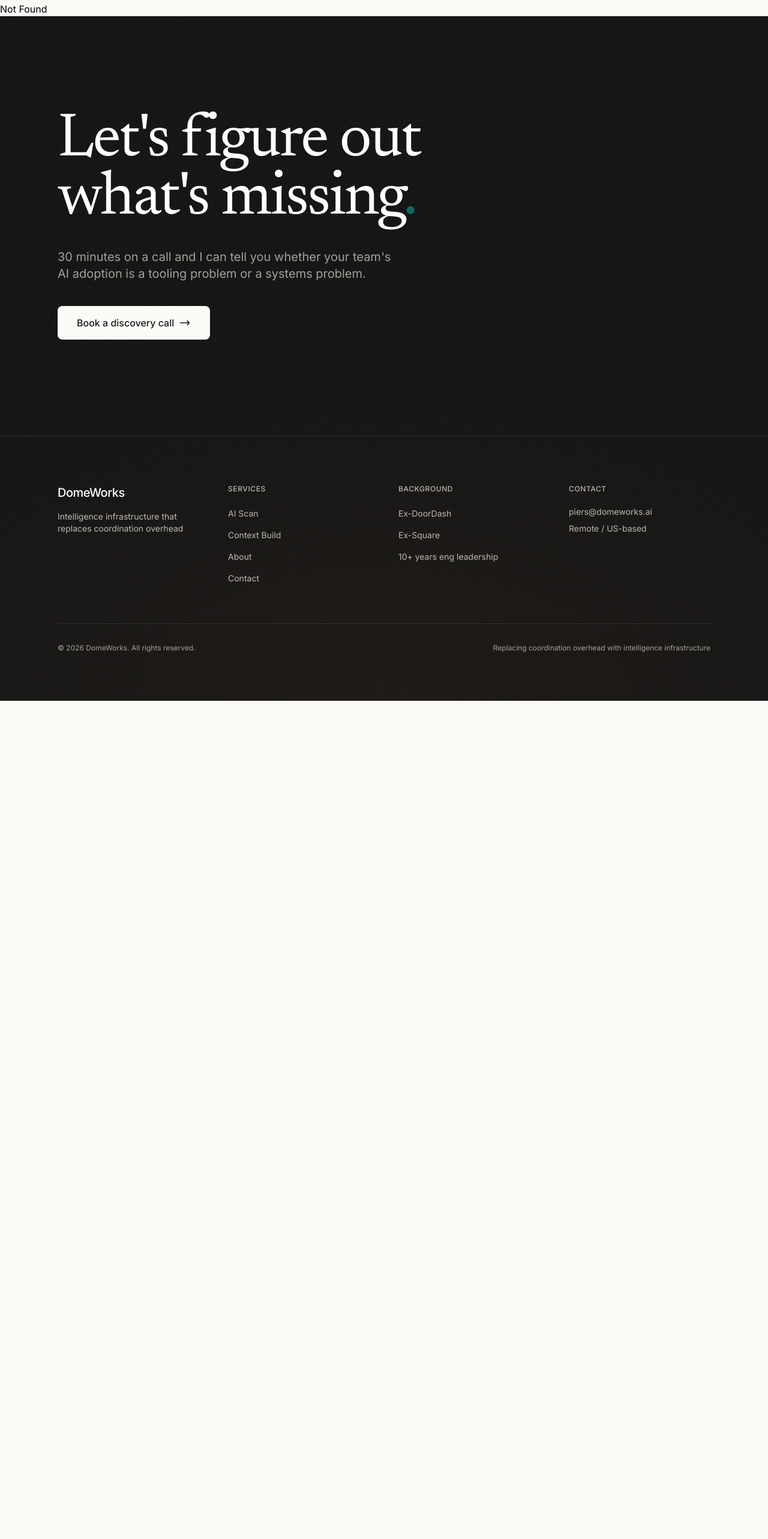
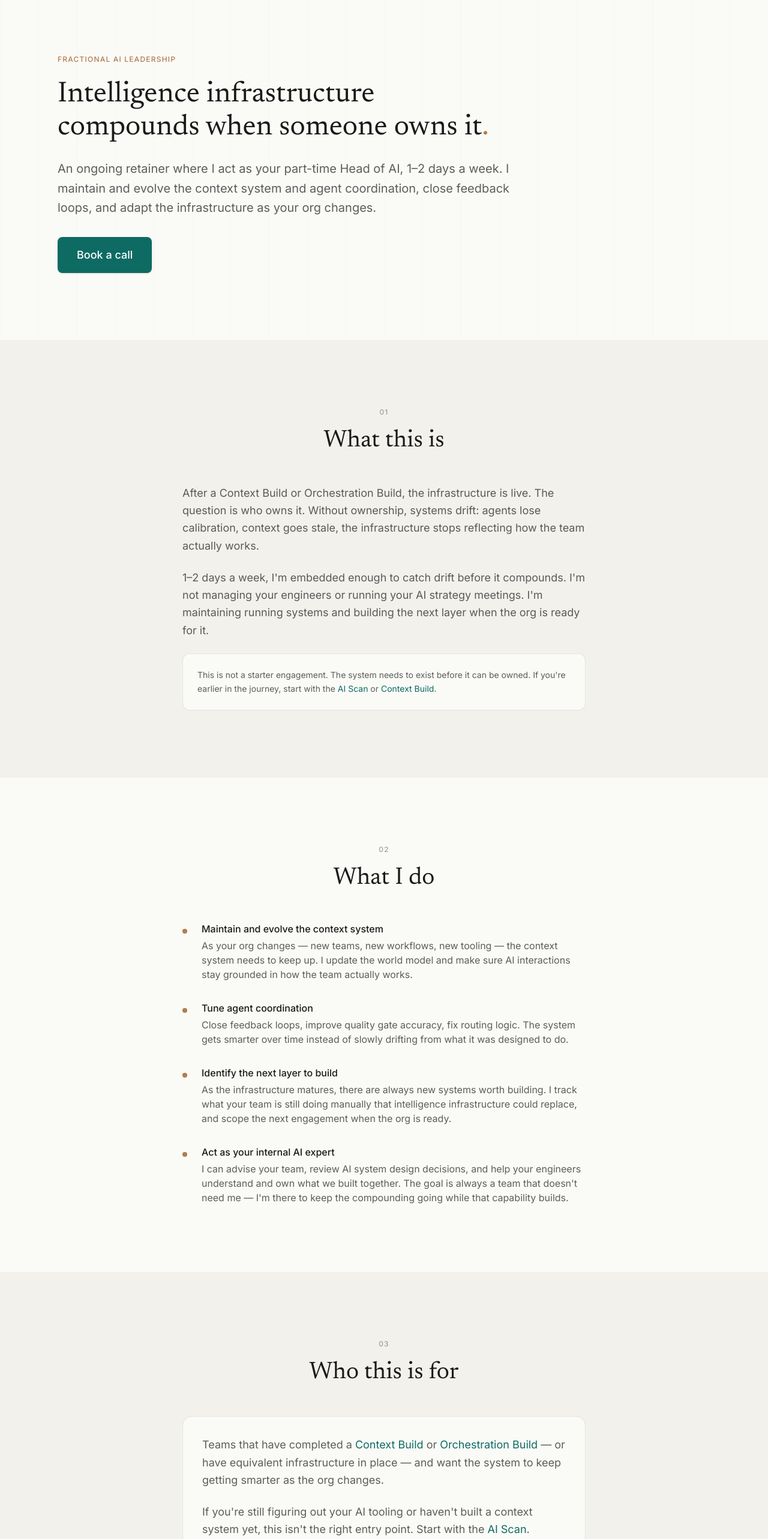
Before and after one commit to prollinson/domeworks-web, a SvelteKit app: page /fractional in a window 1280 px wide. Before the commit this address had no page. Shown: the part 101-2666 px from the top of the page at 60% size. Before the commit the page ends 1269 px from the top, so only its background shows below. Built offline with nearby package versions, Linux system fonts and the light colour scheme.

Commit message:
feat: add Fractional AI Leadership page as 4th service

```diff
--- /dev/null
+++ b/src/routes/fractional/+page.svelte
@@ -0,0 +1,146 @@
+<script lang="ts">
+  import Button from '$lib/components/ui/Button.svelte'
+  import Section from '$lib/components/layout/Section.svelte'
+  import { reveal } from '$lib/actions/reveal'
+  import { getBookCallUrl } from '$lib/utils/mailto'
+</script>
+
+<svelte:head>
+  <title>Fractional AI Leadership: Ongoing AI Infrastructure | DomeWorks</title>
+  <meta name="description" content="1–2 days/week ongoing retainer. I act as your part-time Head of AI, maintaining and evolving your context system and agent coordination as your org changes." />
+  <link rel="canonical" href="https://domeworks.ai/fractional/" />
+
+  <meta property="og:type" content="website" />
+  <meta property="og:site_name" content="DomeWorks" />
+  <meta property="og:url" content="https://domeworks.ai/fractional/" />
+  <meta property="og:title" content="Fractional AI Leadership: Ongoing AI Infrastructure | DomeWorks" />
+  <meta property="og:description" content="1–2 days/week ongoing retainer. Maintain and evolve your context system and agent coordination as your org changes." />
+  <meta property="og:image" content="https://domeworks.ai/og-image.png" />
+  <meta name="twitter:card" content="summary_large_image" />
+  <meta name="twitter:title" content="Fractional AI Leadership: Ongoing AI Infrastructure | DomeWorks" />
+  <meta name="twitter:description" content="1–2 days/week ongoing retainer. Maintain and evolve your AI infrastructure as your org changes." />
+  <meta name="twitter:image" content="https://domeworks.ai/og-image.png" />
+
+  {@html `<script type="application/ld+json">${JSON.stringify({
+    "@context": "https://schema.org",
+    "@type": "Service",
+    "name": "Fractional AI Leadership",
+    "provider": { "@type": "Organization", "name": "DomeWorks" },
+    "description": "Ongoing monthly retainer: part-time Head of AI, 1–2 days per week. Maintains and evolves context system and agent coordination as the organization changes.",
+    "dateModified": "2026-04"
+  })}</script>`}
+</svelte:head>
+
+<!-- Hero -->
+<section class="bg-warm-white py-20 md:py-28 relative overflow-hidden">
+  <div class="absolute inset-0 grid-overlay opacity-50"></div>
+  <div class="relative max-w-6xl mx-auto px-6 lg:px-8">
+    <div class="max-w-3xl">
+      <p class="text-xs font-medium tracking-widest text-copper uppercase mb-6">
+        Fractional AI Leadership
+      </p>
+      <h1 class="font-serif text-4xl md:text-5xl font-normal text-charcoal leading-[1.2] md:leading-[1.15]">
+        Intelligence infrastructure compounds when someone owns it<span class="text-copper">.</span>
+      </h1>
+      <p class="mt-6 text-xl text-charcoal/70 leading-relaxed">
+        An ongoing retainer where I act as your part-time Head of AI, 1–2 days a week. I maintain and evolve the context system and agent coordination, close feedback loops, and adapt the infrastructure as your org changes.
+      </p>
+      <div class="mt-8">
+        <Button href={getBookCallUrl()} size="lg">
+          Book a call
+        </Button>
+      </div>
+    </div>
+  </div>
+</section>
+
+<!-- What This Is -->
+<Section background="muted" padding="lg" eyebrow="01" title="What this is">
+  <div class="max-w-2xl mx-auto space-y-6" use:reveal>
+    <p class="text-lg text-charcoal/70 leading-relaxed">
+      After a Context Build or Orchestration Build, the infrastructure is live. The question is who owns it. Without ownership, systems drift: agents lose calibration, context goes stale, the infrastructure stops reflecting how the team actually works.
+    </p>
+    <p class="text-lg text-charcoal/70 leading-relaxed">
+      1–2 days a week, I'm embedded enough to catch drift before it compounds. I'm not managing your engineers or running your AI strategy meetings. I'm maintaining running systems and building the next layer when the org is ready for it.
+    </p>
+    <div class="p-6 bg-warm-white rounded-xl border border-charcoal/10">
+      <p class="text-sm text-charcoal/70 leading-relaxed">
+        This is not a starter engagement. The system needs to exist before it can be owned. If you're earlier in the journey, start with the <a href="/scan/" class="text-primary hover:underline">AI Scan</a> or <a href="/context-build/" class="text-primary hover:underline">Context Build</a>.
+      </p>
+    </div>
+  </div>
+</Section>
+
+<!-- What I Do -->
+<Section background="white" padding="lg" eyebrow="02" title="What I do">
+  <div class="max-w-2xl mx-auto space-y-8" use:reveal>
+    {#each [
+      { title: 'Maintain and evolve the context system', desc: 'As your org changes — new teams, new workflows, new tooling — the context system needs to keep up. I update the world model and make sure AI interactions stay grounded in how the team actually works.' },
+      { title: 'Tune agent coordination', desc: 'Close feedback loops, improve quality gate accuracy, fix routing logic. The system gets smarter over time instead of slowly drifting from what it was designed to do.' },
+      { title: 'Identify the next layer to build', desc: 'As the infrastructure matures, there are always new systems worth building. I track what your team is still doing manually that intelligence infrastructure could replace, and scope the next engagement when the org is ready.' },
+      { title: 'Act as your internal AI expert', desc: "I can advise your team, review AI system design decisions, and help your engineers understand and own what we built together. The goal is always a team that doesn't need me — I'm there to keep the compounding going while that capability builds." }
+    ] as item}
+      <div class="flex items-start gap-6">
+        <span class="flex-shrink-0 w-2 h-2 rounded-full bg-copper mt-3"></span>
+        <div>
+          <h3 class="font-medium text-charcoal mb-1">{item.title}</h3>
+          <p class="text-charcoal/70">{item.desc}</p>
+        </div>
+      </div>
+    {/each}
+  </div>
+</Section>
+
+<!-- Who It's For -->
+<Section background="muted" padding="lg" eyebrow="03" title="Who this is for">
+  <div class="max-w-2xl mx-auto" use:reveal>
+    <div class="p-8 bg-warm-white rounded-2xl border border-charcoal/10">
+      <p class="text-lg text-charcoal/70 leading-relaxed mb-6">
+        Teams that have completed a <a href="/context-build/" class="text-primary hover:underline">Context Build</a> or <a href="/orchestration-build/" class="text-primary hover:underline">Orchestration Build</a> — or have equivalent infrastructure in place — and want the system to keep getting smarter as the org changes.
+      </p>
+      <p class="text-lg text-charcoal/70 leading-relaxed">
+        If you're still figuring out your AI tooling or haven't built a context system yet, this isn't the right entry point. Start with the <a href="/scan/" class="text-primary hover:underline">AI Scan</a>.
+      </p>
+    </div>
+  </div>
+</Section>
+
+<!-- Investment -->
+<Section background="white" padding="lg" eyebrow="04" title="Investment">
+  <div class="max-w-2xl mx-auto" use:reveal>
+    <div class="p-8 bg-stone rounded-2xl border border-charcoal/10">
+      <div class="flex flex-col gap-4">
+        <div class="flex justify-between items-baseline border-b border-charcoal/10 pb-4">
+          <span class="text-charcoal font-medium">Commitment</span>
+          <span class="text-charcoal">1–2 days/week</span>
+        </div>
+        <div class="flex justify-between items-baseline border-b border-charcoal/10 pb-4">
+          <span class="text-charcoal font-medium">Typical duration</span>
+          <span class="text-charcoal">6+ months</span>
+        </div>
+        <div class="flex justify-between items-baseline">
+          <span class="text-charcoal font-medium">Pricing</span>
+          <span class="text-charcoal">Monthly retainer, discussed on call</span>
+        </div>
+      </div>
+    </div>
+    <p class="text-center text-charcoal/50 text-sm mt-4">
+      Rate depends on scope and what infrastructure is already in place.
+    </p>
+  </div>
+</Section>
+
+<!-- CTA -->
+<Section background="muted" padding="lg">
+  <div class="max-w-2xl mx-auto text-center" use:reveal>
+    <h2 class="font-serif text-3xl font-normal text-charcoal mb-4">
+      Want to keep the infrastructure compounding<span class="text-primary">?</span>
+    </h2>
+    <p class="text-lg text-charcoal/70 mb-8">
+      30-minute call to discuss what's in place and whether fractional makes sense for where your team is.
+    </p>
+    <Button href={getBookCallUrl()} size="lg">
+      Book a call
+    </Button>
+  </div>
+</Section>
```
